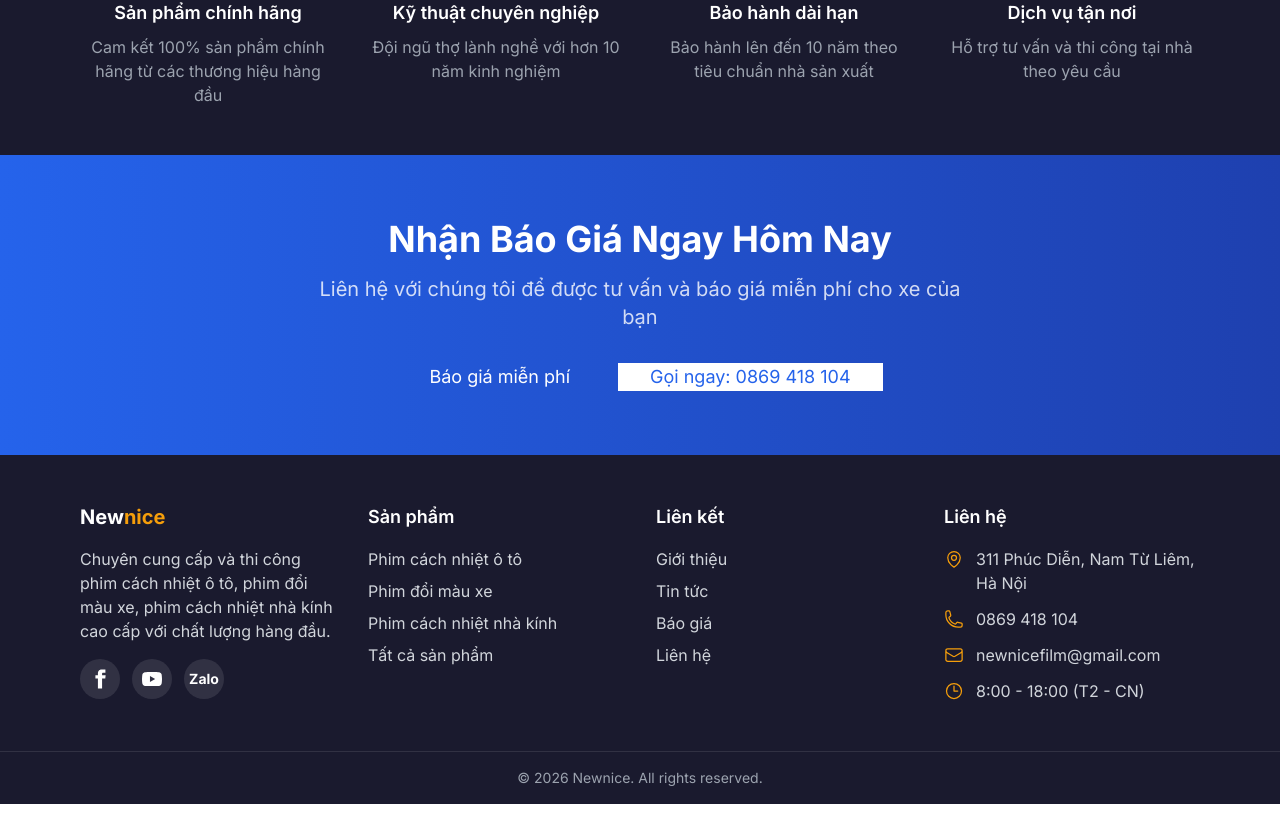
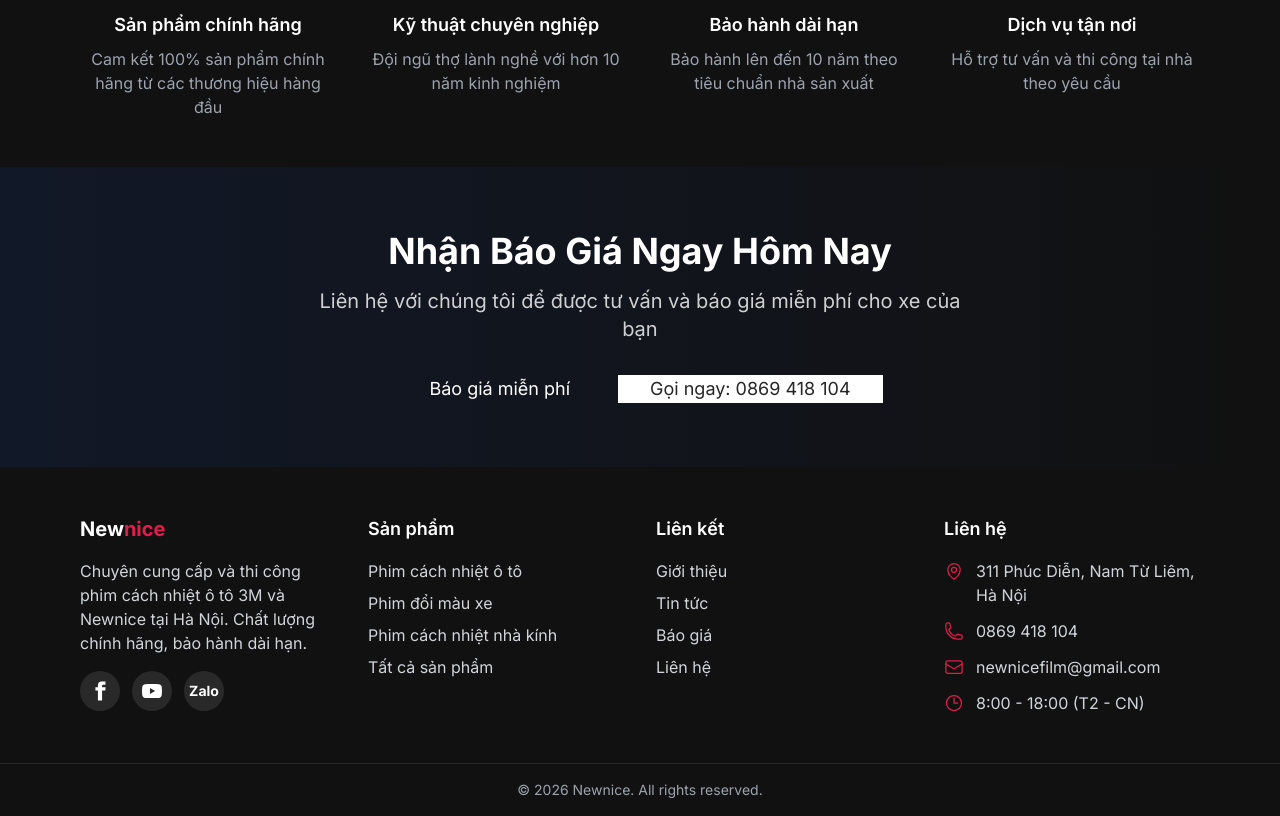
Before and after one commit to datnphe186023/newnice, a Nuxt app in the folder frontend/: page / in a window 1280 px wide. Shown: the part 1797-2613 px from the top of the page. Built offline with nearby package versions, Linux system fonts and the light colour scheme; no server answers.

Commit message:
feat: retheme to dark/red matching Newnice logo
- Primary color: charcoal/black (was blue)
- Accent color: vivid red #e11d48 (was amber)
- Nav bar: red accent strip under dark header
- Logo: h-16 (bigger)
- CTA section: dark gradient
- Footer description updated

```diff
--- a/frontend/assets/css/main.css
+++ b/frontend/assets/css/main.css
@@ -17,16 +17,18 @@
     @apply inline-flex items-center justify-center px-6 py-3 font-semibold rounded-lg transition-all duration-200;
   }
 
+  /* Primary button: dark charcoal */
   .btn-primary {
-    @apply btn bg-primary-600 text-white hover:bg-primary-700 focus:ring-2 focus:ring-primary-500 focus:ring-offset-2;
+    @apply btn bg-primary-700 text-white hover:bg-primary-900 focus:ring-2 focus:ring-primary-500 focus:ring-offset-2;
   }
 
+  /* Accent button: red */
   .btn-accent {
     @apply btn bg-accent text-white hover:bg-accent-600 focus:ring-2 focus:ring-accent focus:ring-offset-2;
   }
 
   .btn-outline {
-    @apply btn border-2 border-primary-600 text-primary-600 hover:bg-primary-600 hover:text-white;
+    @apply btn border-2 border-primary-700 text-primary-700 hover:bg-primary-700 hover:text-white;
   }
 
   .section-title {
--- a/frontend/components/common/Footer.vue
+++ b/frontend/components/common/Footer.vue
@@ -9,7 +9,7 @@
             New<span class="text-accent">nice</span>
           </h3>
           <p class="text-gray-300 mb-4">
-            Chuyên cung cấp và thi công phim cách nhiệt ô tô, phim đổi màu xe, phim cách nhiệt nhà kính cao cấp với chất lượng hàng đầu.
+            Chuyên cung cấp và thi công phim cách nhiệt ô tô 3M và Newnice tại Hà Nội. Chất lượng chính hãng, bảo hành dài hạn.
           </p>
           <div class="flex gap-3">
             <a href="#" class="w-10 h-10 bg-white/10 rounded-full flex items-center justify-center hover:bg-accent transition-colors">
--- a/frontend/components/common/Header.vue
+++ b/frontend/components/common/Header.vue
@@ -29,7 +29,7 @@
       <div class="flex items-center justify-between gap-4">
         <!-- Logo -->
         <NuxtLink to="/" class="flex-shrink-0">
-          <img src="/logo.png" alt="Newnice" class="h-12 w-auto" />
+          <img src="/logo.png" alt="Newnice" class="h-16 w-auto" />
         </NuxtLink>
 
         <!-- Search bar - Desktop -->
@@ -74,14 +74,14 @@
     </div>
 
     <!-- Navigation -->
-    <nav class="bg-primary-600 hidden md:block">
+    <nav class="bg-accent hidden md:block">
       <div class="container">
         <ul class="flex items-center gap-1">
           <li v-for="item in menuItems" :key="item.href">
             <NuxtLink
               :to="item.href"
-              class="block px-4 py-3 text-white font-medium hover:bg-primary-700 transition-colors"
-              :class="{ 'bg-primary-700': isActiveRoute(item.href) }"
+              class="block px-4 py-3 text-white font-medium hover:bg-accent-600 transition-colors text-sm tracking-wide uppercase"
+              :class="{ 'bg-accent-600': isActiveRoute(item.href) }"
             >
               {{ item.label }}
             </NuxtLink>
--- a/frontend/pages/index.vue
+++ b/frontend/pages/index.vue
@@ -65,7 +65,7 @@
     </section>
 
     <!-- CTA -->
-    <section class="py-16 bg-gradient-to-r from-primary-600 to-primary-800 text-white">
+    <section class="py-16 bg-gradient-to-r from-gray-900 to-primary-800 text-white">
       <div class="container text-center">
         <h2 class="text-3xl md:text-4xl font-bold mb-4">Nhận Báo Giá Ngay Hôm Nay</h2>
         <p class="text-xl text-white/80 mb-8 max-w-2xl mx-auto">
--- a/frontend/tailwind.config.js
+++ b/frontend/tailwind.config.js
@@ -11,30 +11,33 @@ export default {
   theme: {
     extend: {
       colors: {
+        // Primary: deep charcoal/black — matches logo background
         primary: {
-          50: '#eff6ff',
-          100: '#dbeafe',
-          200: '#bfdbfe',
-          300: '#93c5fd',
-          400: '#60a5fa',
-          500: '#3b82f6',
-          600: '#2563eb',
-          700: '#1d4ed8',
-          800: '#1e40af',
-          900: '#1e3a8a',
-          950: '#172554',
+          50:  '#f5f5f5',
+          100: '#e8e8e8',
+          200: '#d1d1d1',
+          300: '#a8a8a8',
+          400: '#737373',
+          500: '#404040',
+          600: '#262626',
+          700: '#1a1a1a',
+          800: '#111111',
+          900: '#0a0a0a',
+          950: '#050505',
         },
+        // Accent: vivid red — automotive energy
         accent: {
-          DEFAULT: '#f59e0b',
-          50: '#fffbeb',
-          100: '#fef3c7',
-          500: '#f59e0b',
-          600: '#d97706',
+          DEFAULT: '#e11d48',
+          50:  '#fff1f2',
+          100: '#ffe4e6',
+          500: '#e11d48',
+          600: '#be123c',
+          700: '#9f1239',
         },
         dark: {
-          DEFAULT: '#1a1a2e',
-          100: '#16213e',
-          200: '#0f3460',
+          DEFAULT: '#111111',
+          100: '#1a1a1a',
+          200: '#262626',
         }
       },
       fontFamily: {
```
